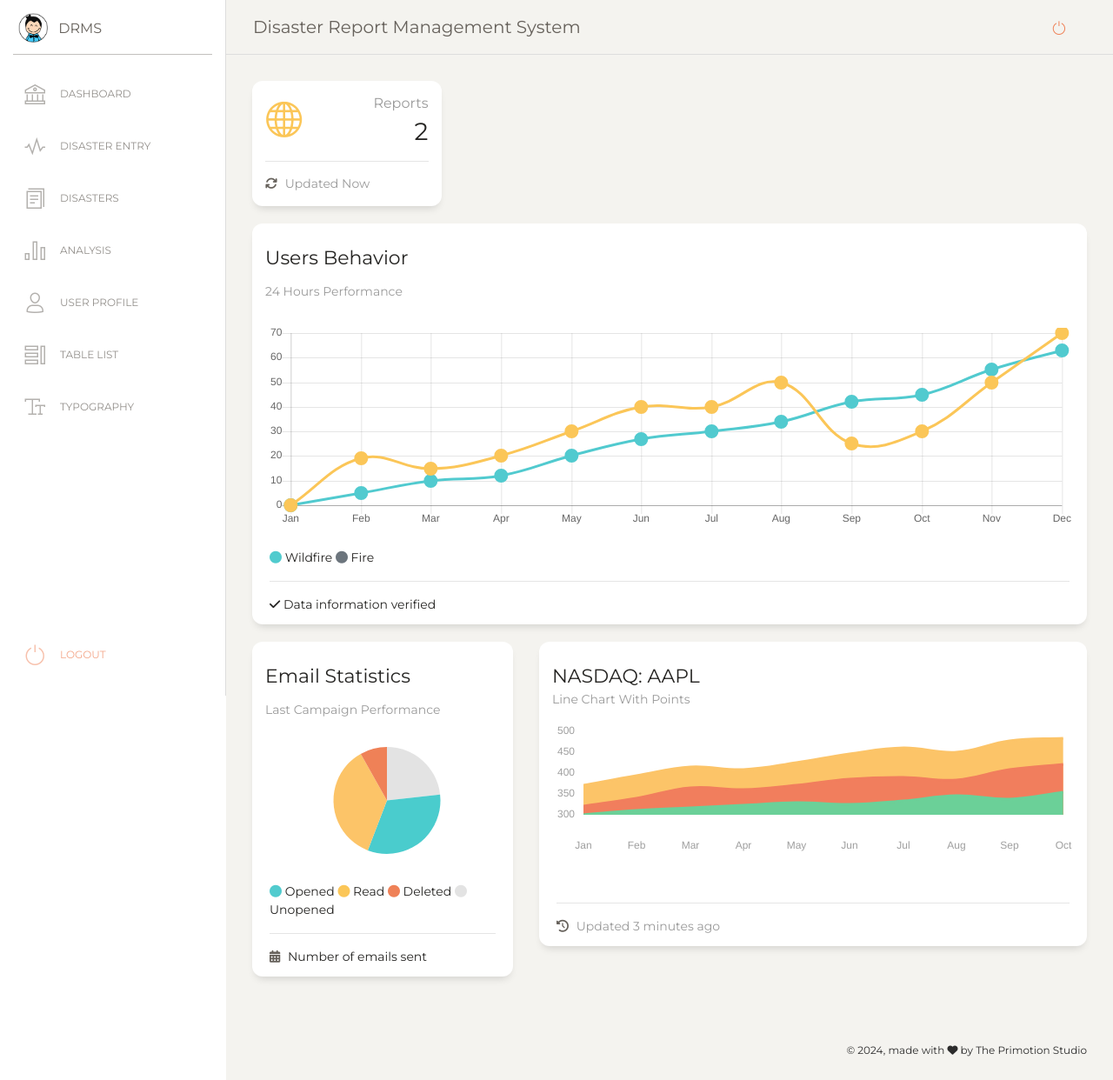
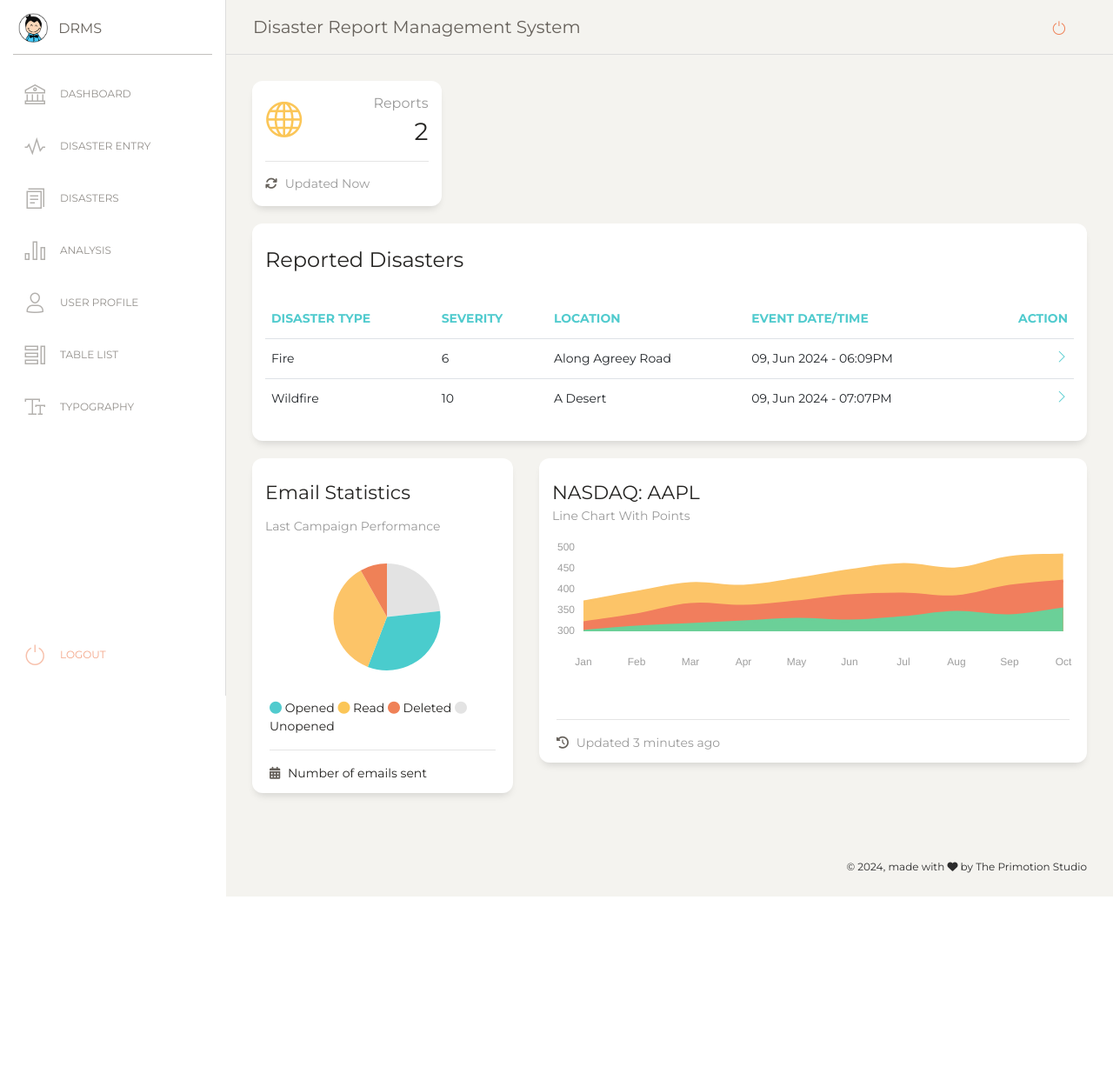
Before and after one commit to PrimotionStudio/disaster-report-management, a PHP site: page / in a window 1280 px wide. Shown: the whole page at 87% size. After the commit the page ends 1031 px from the top, so only its background shows below. Run offline with PHP 8.4, Linux system fonts and the light colour scheme; the visitor is signed in with stand-in values (Sample User, id 1); data comes from the database, SQL or seed files in the repository; tables that the repository leaves empty or names only in its code hold one stand-in row (values such as "Sample post"); some libraries are stand-ins or nearby versions.

Commit message:
charts.php

```diff
--- a/included/charts.php
+++ b/included/charts.php
@@ -19,32 +19,41 @@
 		$disasters[$type] = $severity;
 	}
 	$colors = ['51cbce', '6c757d', '6bd098', 'ef8157', 'fbc658', '51bcda', '212529', '343a40'];
+	$x = 0;
+	foreach ($disasters as $type => $disaster) {
 	?>
-	var dataFirst = {
-		data: [0, 19, 15, 20, 30, 40, 40, 50, 25, 30, 50, 70],
+		var <?= $type ?> = {
+			data: [<?php
+					foreach ($disaster as $i => $sever) {
+						if ($i != 0) {
+							echo ", ";
+						}
+						echo $sever;
+					}
+					?>],
 			fill: false,
-		borderColor: '#fbc658',
+			borderColor: '#<?= $colors[$x] ?>',
 			backgroundColor: 'transparent',
-		pointBorderColor: '#fbc658',
+			pointBorderColor: '#<?= $colors[$x] ?>',
 			pointRadius: 4,
 			pointHoverRadius: 4,
 			pointBorderWidth: 8,
 		};
-
-	var dataSecond = {
-		data: [0, 5, 10, 12, 20, 27, 30, 34, 42, 45, 55, 63],
-		fill: false,
-		borderColor: '#51CACF',
-		backgroundColor: 'transparent',
-		pointBorderColor: '#51CACF',
-		pointRadius: 4,
-		pointHoverRadius: 4,
-		pointBorderWidth: 8
-	};
+	<?php
+		$x++;
+	}
+	?>
 
 	var speedData = {
 		labels: ["Jan", "Feb", "Mar", "Apr", "May", "Jun", "Jul", "Aug", "Sep", "Oct", "Nov", "Dec"],
-		datasets: [dataFirst, dataSecond]
+		datasets: [<?php
+					foreach ($disaster_types as $i => $type) {
+						if ($i != 0) {
+							echo ", ";
+						}
+						echo $type;
+					}
+					?>]
 	};
 
 	var chartOptions = {
--- a/index.php
+++ b/index.php
@@ -21,7 +21,7 @@ const PAGE_TITLE = "Disaster Report Management System";
 include_once "included/head.php";
 require_once "included/alert.php";
 
-$select_disasters = "SELECT * FROM disasters ORDER BY id DESC";
+$select_disasters = "SELECT * FROM disasters";
 $query_disasters = mysqli_query($con, $select_disasters);
 $disaster_types = [];
 while ($get_disaster = mysqli_fetch_assoc($query_disasters)) {
@@ -69,29 +69,59 @@ require_once "func/login.php";
       </div>
       <div class="row">
         <div class="col-md-12">
-          <div class="card ">
-            <div class="card-header ">
-              <h5 class="card-title">Users Behavior</h5>
-              <p class="card-category">24 Hours performance</p>
+          <div class="card">
+            <div class="card-header">
+              <h4 class="card-title">Reported Disasters</h4>
             </div>
-            <div class="card-body ">
-              <canvas id="speedChart" width="400" height="100"></canvas>
-            </div>
-            <div class="card-footer ">
-              <div class="chart-legend">
-                <?php
-                $bootstrap_colors = ['primary', 'secondary', 'success', 'danger', 'warning', 'info', 'body', 'dark'];
-                foreach ($disaster_types as $i => $type) :
-                  $color = $bootstrap_colors[$i];
-                ?>
-                  <i class="fa fa-circle text-<?= $color ?>"></i> <?= $type ?>
-                <?php
-                endforeach;
-                ?>
-              </div>
-              <hr />
-              <div class="card-stats">
-                <i class="fa fa-check"></i> Data information verified
+            <div class="card-body">
+              <div class="">
+                <table class="table table-hover">
+                  <thead class="text-primary">
+                    <th>
+                      Disaster Type
+                    </th>
+                    <th>
+                      Severity
+                    </th>
+                    <th>
+                      Location
+                    </th>
+                    <th>
+                      Event Date/Time
+                    </th>
+                    <th class="text-right">
+                      Action
+                    </th>
+                  </thead>
+                  <tbody>
+                    <?php
+                    $query_disasters = mysqli_query($con, $select_disasters);
+                    while ($get_disaster = mysqli_fetch_assoc($query_disasters)) :
+                    ?>
+                      <tr>
+                        <td>
+                          <?= $get_disaster["disaster"] ?>
+                        </td>
+                        <td>
+                          <?= $get_disaster["severity"] ?>
+                        </td>
+                        <td>
+                          <?= $get_disaster["location"] ?>
+                        </td>
+                        <td>
+                          <?= date('d, M Y - h:iA', strtotime($get_disaster["event_datetime"])) ?>
+                        </td>
+                        <td class="text-right">
+                          <a href="disaster-details?id=<?= $get_disaster["id"] ?>" title="more">
+                            <i class="nc-icon nc-minimal-right"></i>
+                          </a>
+                        </td>
+                      </tr>
+                    <?php
+                    endwhile;
+                    ?>
+                  </tbody>
+                </table>
               </div>
             </div>
           </div>
```
Lines whose indentation alone changed are shown as unchanged.
